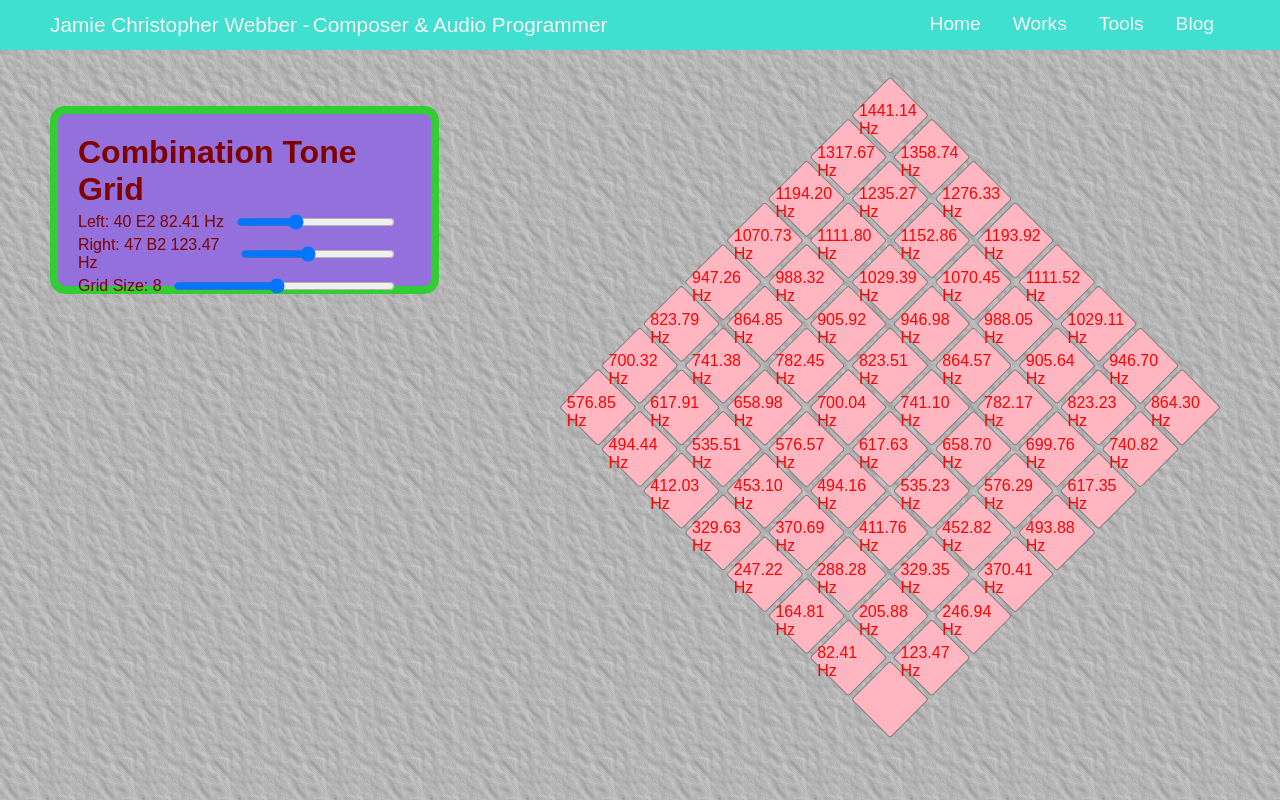
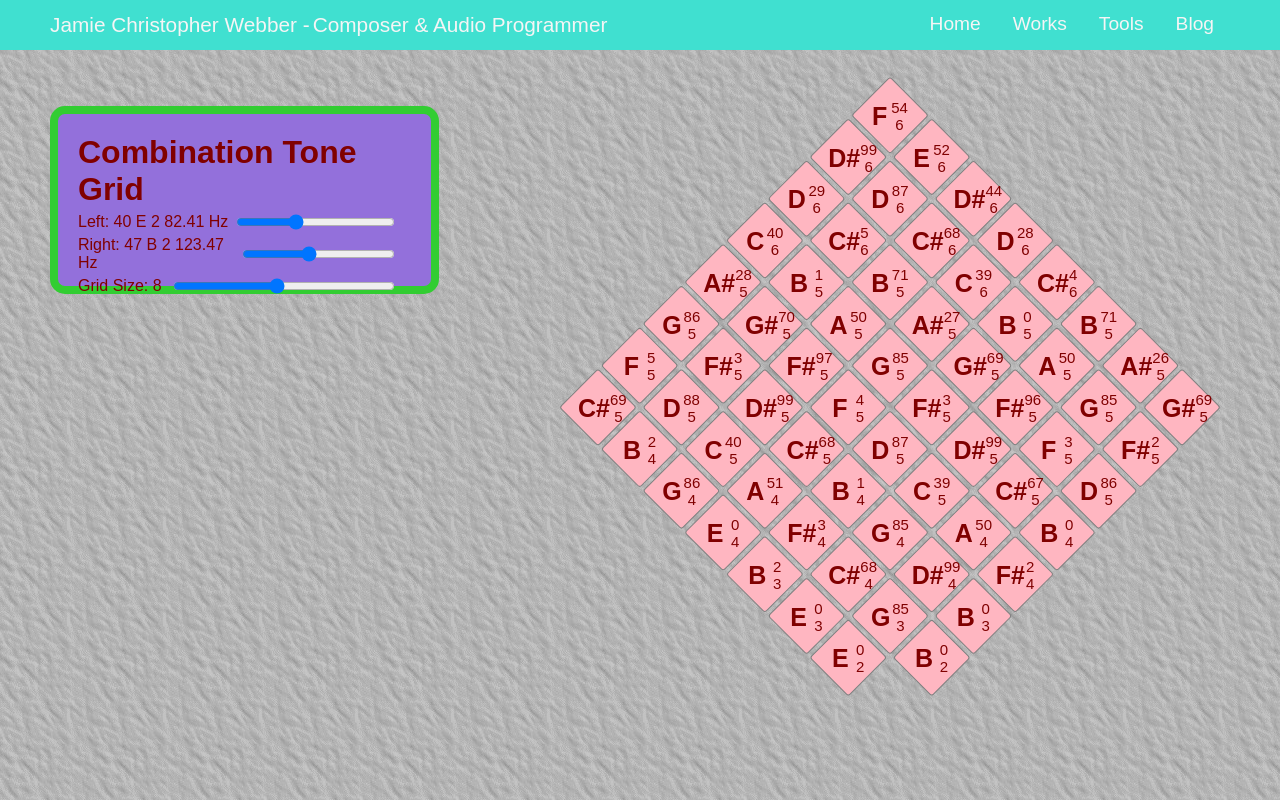
Before and after one commit to jamiecwebber/jcw-website-v2, a React (Create React App) app: page /tools/CTC in a window 1280 px wide. Built offline with nearby package versions, Linux system fonts and the light colour scheme.

Commit message:
displayed note names, cents and octaves on grid

```diff
--- a/src/pages/Tools/CTC/CombinationToneMap.components.js
+++ b/src/pages/Tools/CTC/CombinationToneMap.components.js
@@ -1,5 +1,15 @@
-import { StyledCTGrid, GridColumn, StyledGridNote, GridNoteText, StyledCTControls, Label, NoteSlider, GridSizeSlider } from './CombinationToneMap.elements'
+import { StyledCTGrid, GridColumn, ZeroGridNote, StyledGridNote, GridNoteMain, GridNoteName, GridNoteCentsAndOctave, StyledCTControls, Label, NoteSlider, GridSizeSlider } from './CombinationToneMap.elements'
 import { useEffect, useRef } from 'react';
+
+
+// Some helper functions
+const midiToNote = (midi) => {
+    let octave = Math.floor(midi/12) - 1;
+
+    let notes = ['C', 'C#', 'D', 'D#', 'E', 'F', 'F#', 'G', 'G#', 'A', 'A#', 'B'];
+    let note = notes[midi % 12];
+    return  { note, octave };
+}
 
 let midiToFrequency = (midi) => {
     return Math.pow(2,((midi-69)/12)) * 440;
@@ -8,36 +18,73 @@ let midiToFrequency = (midi) => {
 let frequencyToMidicents = (frequency) => {
     // this calculation assumes A4 = 440Hz = 6900 MIDIcents
     // https://newt.phys.unsw.edu.au/jw/notes.html
-    let midicents = 6900 + 1200 * Math.log(frequency/440) / Math.log(2);
+    let midicents = Math.round(6900 + 1200 * Math.log(frequency/440) / Math.log(2));
     return midicents;
 }
 
-const midiToNote = (midi) => {
-    let octave = Math.floor(midi/12) - 1;
+let calculateNote = (midicents) => {
+    let cents = midicents % 100;
+    let midi = (midicents - cents) / 100 ;
 
-    let notes = ['C', 'C#', 'D', 'D#', 'E', 'F', 'F#', 'G', 'G#', 'A', 'A#', 'B'];
-    let note = notes[midi % 12];
-    return [note, octave];
+    return {
+        midi,
+        cents
+    };
 }
 
+// components
+
 export const CTControls = ( { leftMIDI, rightMIDI, gridSize, handleLeftChange, handleRightChange, handleGridChange } ) => {
+
+    let { note : leftNote, octave: leftOctave } = midiToNote(leftMIDI);
+    let { note: rightNote, octave: rightOctave } = midiToNote(rightMIDI);
+
     return (
         <StyledCTControls>
             <h1>Combination Tone Grid</h1>
-                <Label><div>Left: {leftMIDI} {midiToNote(leftMIDI)} {midiToFrequency(leftMIDI).toFixed(2)} Hz</div> <NoteSlider type="range" min="1" max="108" value={leftMIDI} class="slider" onChange={handleLeftChange} id="leftSlider"/></Label>
-                <Label><div>Right: {rightMIDI} {midiToNote(rightMIDI)} {midiToFrequency(rightMIDI).toFixed(2)} Hz</div><NoteSlider type="range" min="1" max="108" value={rightMIDI} class="slider" onChange={handleRightChange} id="rightSlider"/></Label>
+                <Label><div>Left: {leftMIDI} {leftNote} {leftOctave} {midiToFrequency(leftMIDI).toFixed(2)} Hz</div> <NoteSlider type="range" min="1" max="108" value={leftMIDI} class="slider" onChange={handleLeftChange} id="leftSlider"/></Label>
+                <Label><div>Right: {rightMIDI} {rightNote} { rightOctave } {midiToFrequency(rightMIDI).toFixed(2)} Hz</div><NoteSlider type="range" min="1" max="108" value={rightMIDI} class="slider" onChange={handleRightChange} id="rightSlider"/></Label>
                 <Label>Grid Size: {gridSize} <GridSizeSlider type="range" min="1" max="16" value={gridSize} class="slider" onChange={handleGridChange} id="gridSizeSlider" /> </Label>
         </StyledCTControls>
     )
 }
 
+const GridNoteInfo = ({ midi, cents, gridSize }) => {
+
+    let { note, octave } = midiToNote(midi);
+
+    return (
+        <>
+            <GridNoteMain>
+                <GridNoteName gridSize={gridSize}>
+                    { note }
+                </GridNoteName>
+                <GridNoteCentsAndOctave gridSize={gridSize}>
+                    <div>{ cents }</div>
+                    <div>{ octave }</div>
+                </GridNoteCentsAndOctave>
+            </GridNoteMain>
+            {/* <GridNoteText gridSize={gridSize}>
+                { (left * midiToFrequency(leftMIDI) + right * midiToFrequency(rightMIDI)).toFixed(2)} Hz
+            </GridNoteText> */}
+        </>
+    )
+}
+
+
 const GridNote = ({leftMIDI, rightMIDI, gridSize, left, right}) => {
 
+    // return invisible space-holder for (0,0) grid
+    if ( left === 0 & right === 0 ) { return <ZeroGridNote gridSize={gridSize}/> };
+
+    // calculate frequency, note, cents, and octave
+    let frequency = (left * midiToFrequency(leftMIDI) + right * midiToFrequency(rightMIDI));
+    let { midi, cents } = calculateNote(frequencyToMidicents(frequency));
+
+
     return (
-        <StyledGridNote leftMIDI={leftMIDI} rightMIDI={rightMIDI} gridSize={gridSize} left={left} right={right}>
-            <GridNoteText gridSize={gridSize}>
-                { (left * midiToFrequency(leftMIDI) + right * midiToFrequency(rightMIDI)).toFixed(2)} Hz
-            </GridNoteText>
+        <StyledGridNote gridSize={gridSize} >
+            <GridNoteInfo  midi={midi} cents={cents} gridSize={gridSize}/>
         </StyledGridNote>
     )
 }
--- a/src/pages/Tools/CTC/CombinationToneMap.elements.js
+++ b/src/pages/Tools/CTC/CombinationToneMap.elements.js
@@ -64,39 +64,73 @@ export const GridColumn = styled.div`
     grid-auto-flow: row;
 `
 
+export const ZeroGridNote = styled.div`
+    margin: 2px;
+    background-color: transparent;
+    rotate: -180deg;
+    width: ${({gridSize}) => ((55/gridSize) + "vh")};
+    height: ${({gridSize}) => ((55/gridSize) + "vh")};
+`
+
+
 export const StyledGridNote = styled.div`
     border: 1px solid gray;
     border-radius: 3px;
     margin: 2px;
+    display: flex;
+    justify-content: center;
+    align-items: center;
     background-color: lightpink;
     rotate: -180deg;
     width: ${({gridSize}) => ((55/gridSize) + "vh")};
     height: ${({gridSize}) => ((55/gridSize) + "vh")};
 
-    > * {
-        display: ${({ left, right, gridSize }) => ( ( left === 0 && right === 0 ) ? "none" : ( (gridSize > 8 ) ? "none" : "inherit" ) ) };
+    /* > h3 {
+        display: ${({ left, right, gridSize }) => ( ( (gridSize > 8 ) ? "none" : "inherit" ) ) };
         color: red;
 
         &:hover {
             color: blue;
         }
-    }
+    } */
 
     &:hover {
         background-color: Thistle;
         transition: all 0.3s ease;
         > * {
             color: green;
-            display: ${({ left, right }) => ( ( left === 0 && right === 0 ) ? "none" :  "inherit" ) };
+            /* display: ${({ left, right }) => ( ( left === 0 && right === 0 ) ? "none" :  "inherit" ) };  */
         }
     }
 `
 
-export const GridNoteText = styled.div`
-    margin-top: 15px;
+export const GridNoteMain = styled.div`
     rotate: -45deg;
+    width: 75%;
+    display: flex;
+    justify-content: space-around;
+    flex-direction:row;
 
     &:hover {
         color: blue;
     }
 `
+
+export const GridNoteName = styled.h1`
+    font-size: ${({gridSize}) => ((25/gridSize) + "vh") } ;
+    display: flex;
+    align-items: center;
+`
+
+export const GridNoteCentsAndOctave = styled.div`
+    display: flex;
+    flex-direction: column;
+    align-items: center;
+    font-size: ${({gridSize}) => ((15/gridSize) + "vh") } ;
+`
+
+// export const GridNoteCents = styled.div`
+// `
+
+// export const GridNoteOctave = styled.div`
+// `
```
